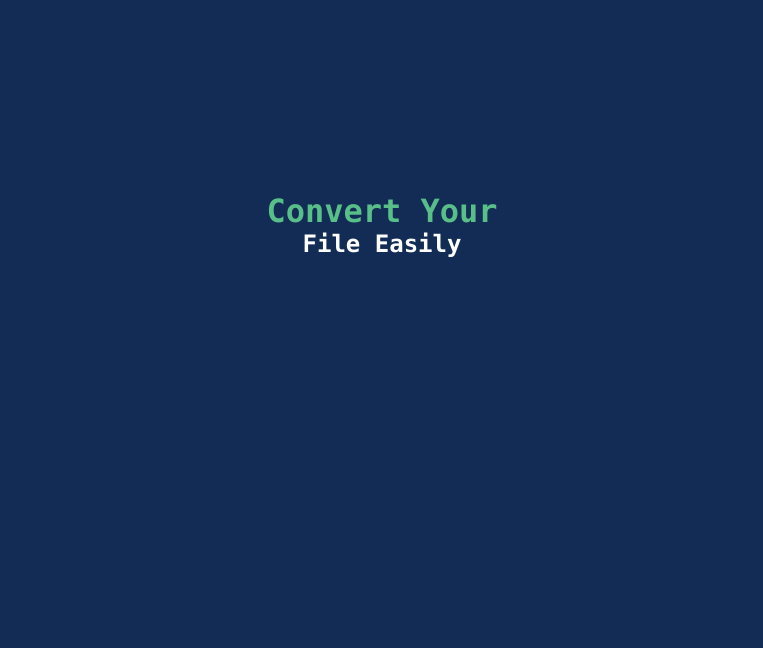
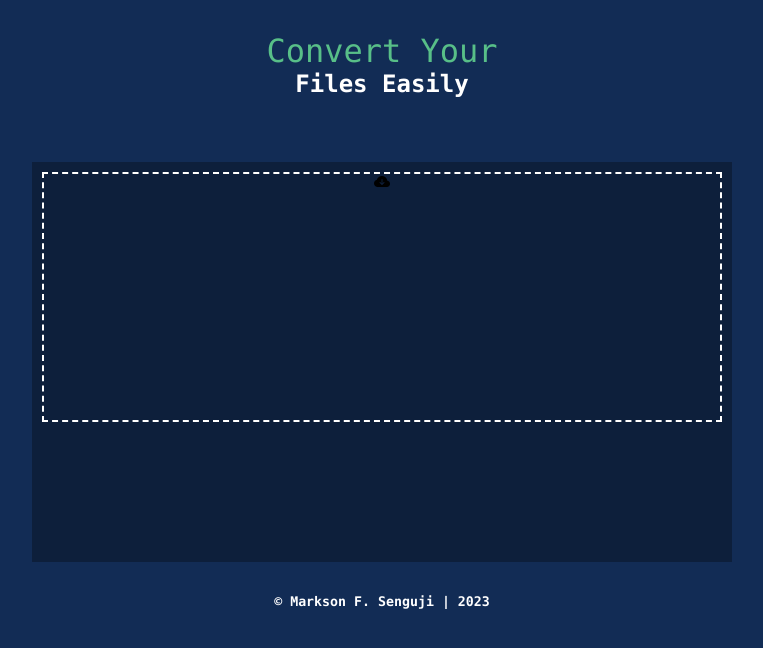
Before and after one commit to Nyelwa-Org/file-converter, a Next.js app: page / in a window 1280 px wide. Shown: the top 648 px of the page, without its empty margins (258-1021 px from the left). Built offline with nearby package versions, Linux system fonts and the light colour scheme.

Commit message:
8th march

```diff
--- a/package.json
+++ b/package.json
@@ -9,8 +9,10 @@
     "lint": "next lint"
   },
   "dependencies": {
+    "bootstrap-icons": "^1.10.3",
     "next": "13.2.3",
     "react": "18.2.0",
-    "react-dom": "18.2.0"
+    "react-dom": "18.2.0",
+    "react-icons": "^4.8.0"
   }
 }
--- a/pages/_app.js
+++ b/pages/_app.js
@@ -1,4 +1,5 @@
 import '@/styles/globals.css'
+import 'bootstrap-icons/font/bootstrap-icons.css'
 
 export default function App({ Component, pageProps }) {
   return <Component {...pageProps} />
--- a/pages/index.js
+++ b/pages/index.js
@@ -1,9 +1,6 @@
 import Head from 'next/head'
-import Image from 'next/image'
-import { Inter } from 'next/font/google'
 import styles from '@/styles/Home.module.css'
 
-// const inter = Inter({ subsets: ['latin'] })
 
 export default function Home() {
   return (
@@ -17,13 +14,15 @@ export default function Home() {
       <main className={styles.main}>
         <div className={styles.header}>
           <h1>Convert Your</h1>
-          <h2>File Easily</h2>
+          <h2>Files Easily</h2>
         </div>
         <div className={styles.body}>
-
+          <div className={styles.dotted}>
+            <i className='bi bi-cloud-arrow-down-fill'></i>
+          </div>
         </div>
         <div className={styles.footer}>
-
+          <h5>&copy; Markson F. Senguji | 2023</h5>
         </div>
       </main>
     </>
--- a/styles/Home.module.css
+++ b/styles/Home.module.css
@@ -1,10 +1,7 @@
 .main {
   display: flex;
   flex-direction: column;
-  justify-content: space-between;
   align-items: center;
-  padding: 6rem;
-  min-height: 100vh;
 }
 
 .header{
@@ -12,11 +9,12 @@
   flex-direction: inherit;
   align-items: inherit;
   font-family: var(--font-mono);
-  padding: 6rem;
+  padding: 2rem;
 }
 
 .header h1{
   color: rgb(var(--secondary-color));
+  font-weight: normal;
 }
 
 .header h2{
@@ -24,11 +22,27 @@
 }
 
 .body{
+  width: 700px;
+  height: 400px;
+  margin: 2rem;
+  padding: 10px;
+  background-color: rgb(var(--foreground-rgb),.3);
+}
 
+.dotted{
+  width: 680px;
+  height: 250px;
+  border: 2px dashed rgb(var(--background-end-rgb));
+  display: flex;
+  flex-direction: column;
+  align-items: center;
+  justify-content: space-between;
 }
 
 .footer{
-
+  color: rgb(var(--background-end-rgb));
+  font-family: var(--font-mono);
+  font-weight: normal;
 }
 
 /* Enable hover only on non-touch devices */
```
Also changed, not shown: 1 other file (tests, documents, lock files or other folders).
